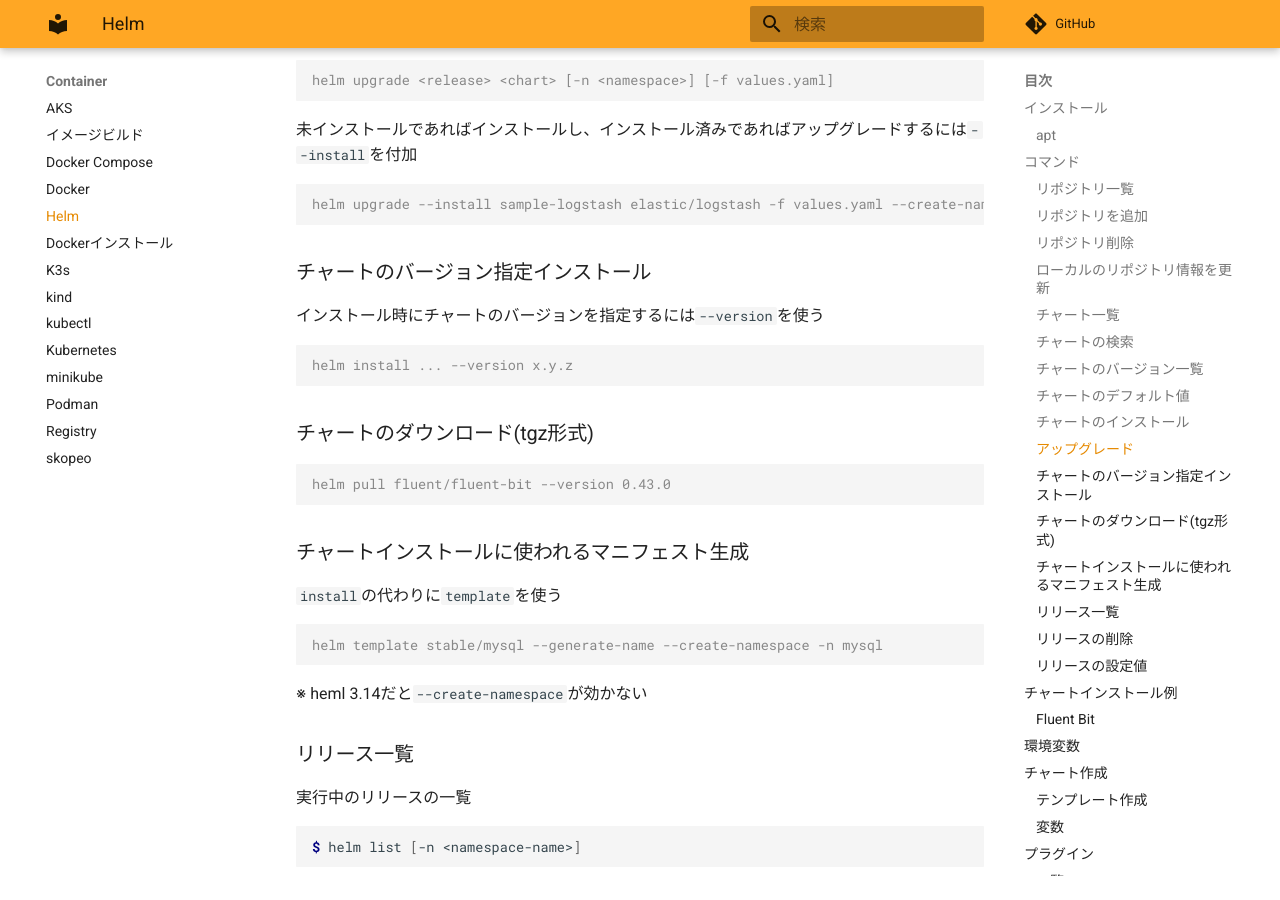
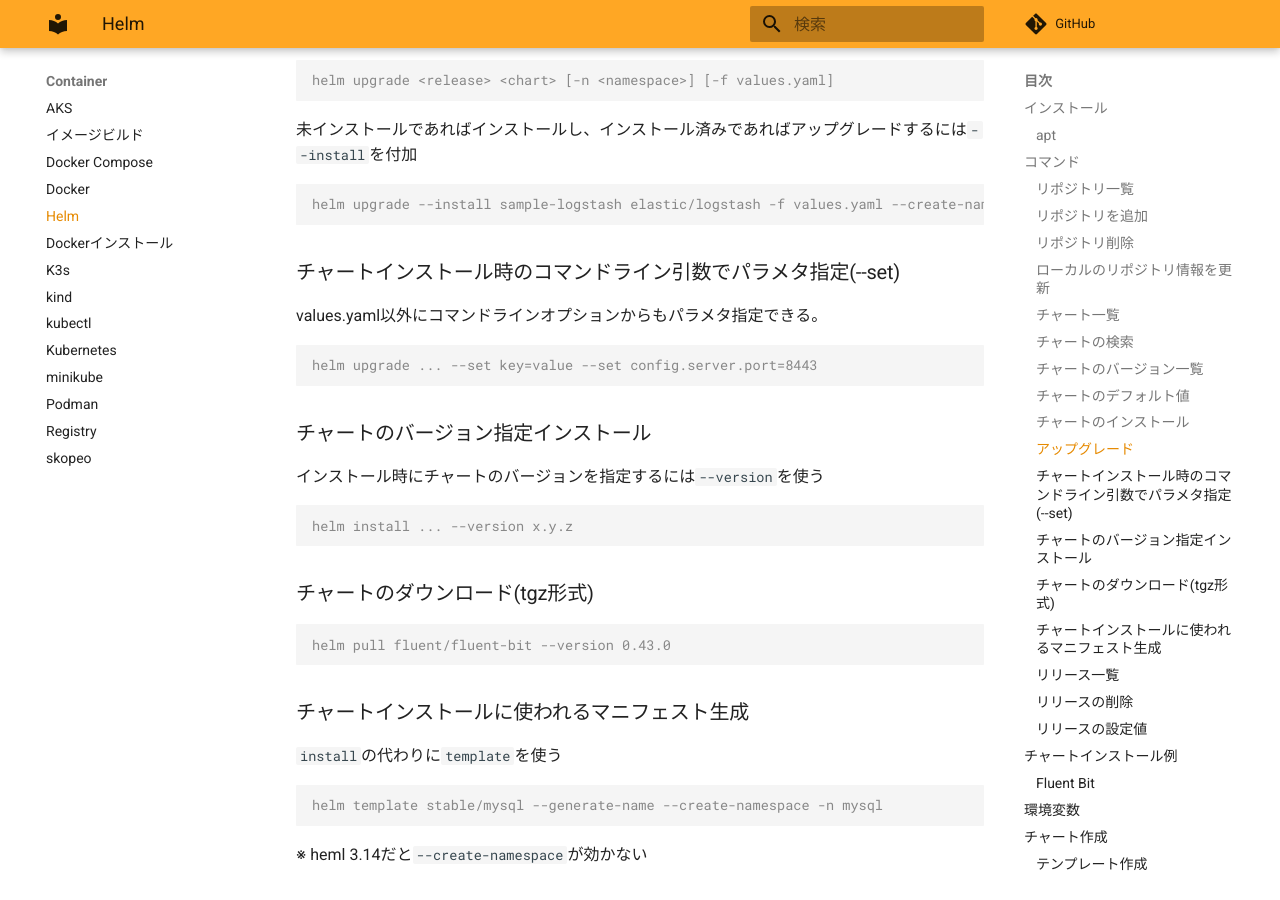
Before and after one commit to zaki-lknr/docs, an MkDocs documentation site: the page built from docs/Container/helm.md, in a window 1280 px wide and 900 px high, scrolled down 3121 px. Built offline with MkDocs 1.6.1 and Material for MkDocs 9.7.7, drawn with Linux system fonts in a browser that asks for light colours; comment, search, counter and statistics services are not loaded.

Commit message:
add: container/helm: --set

````diff
--- a/docs/Container/helm.md
+++ b/docs/Container/helm.md
@@ -157,6 +157,14 @@ helm upgrade <release> <chart> [-n <namespace>] [-f values.yaml]
 
 ```console
 helm upgrade --install sample-logstash elastic/logstash -f values.yaml --create-namespace -n logging
+```
+
+### チャートインストール時のコマンドライン引数でパラメタ指定(--set)
+
+values.yaml以外にコマンドラインオプションからもパラメタ指定できる。
+
+```console
+helm upgrade ... --set key=value --set config.server.port=8443
 ```
 
 ### チャートのバージョン指定インストール
````
